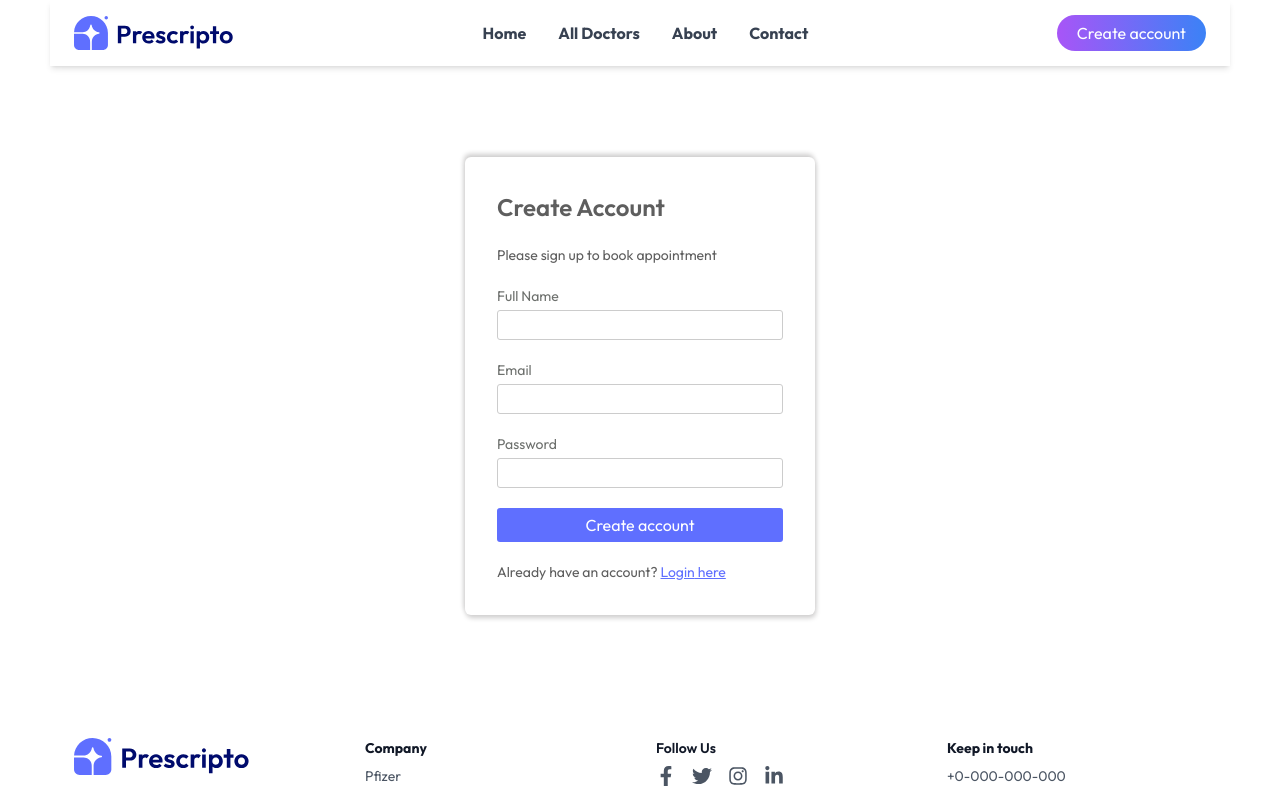
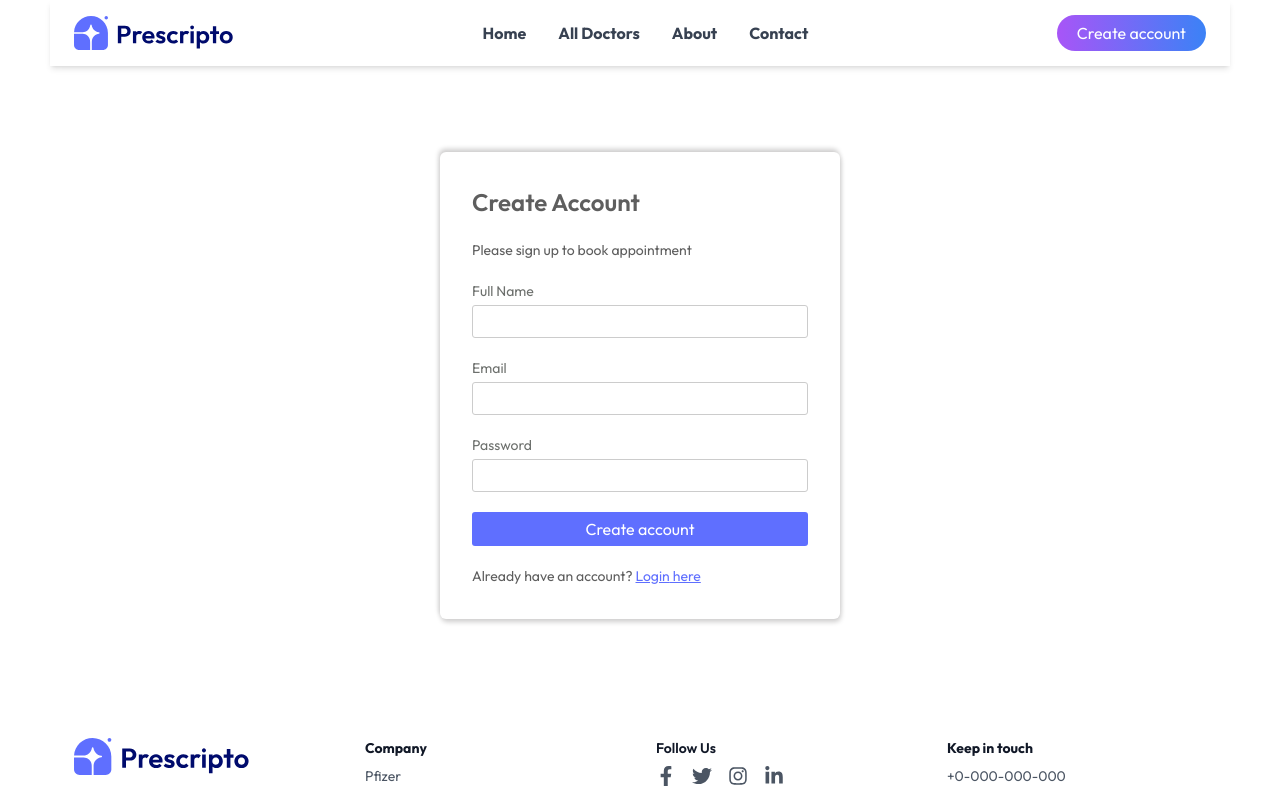
Before and after one commit to Elnemr01/ITI-Mansoura-Hakathon-2025, a React (Vite) app: page /login in a window 1280 px wide. Shown: the top 795 px of the page. Built offline with nearby package versions, Linux system fonts and the light colour scheme.

Commit message:
login fonts

```diff
--- a/src/pages/pageStyle/loginPage.css
+++ b/src/pages/pageStyle/loginPage.css
@@ -13,7 +13,7 @@
 }
 
 form {
-  width: 350px;
+  width: 400px;
   max-width: 100%;
   display: flex;
   flex-direction: column;
@@ -48,7 +48,7 @@ form .sub-title {
   border: 1px solid var(--input-border-color);
   border-radius: 3px;
   padding: 5px 7px;
-  font-size: calc(var(--font-sm) - 2px);
+  font-size: calc(var(--font-sm));
   width: 100%;
 }
 
```
